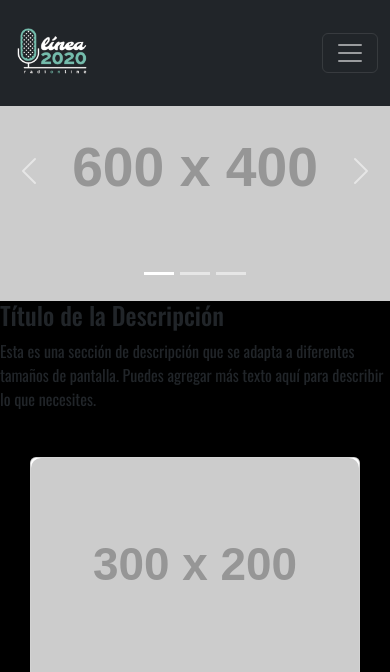
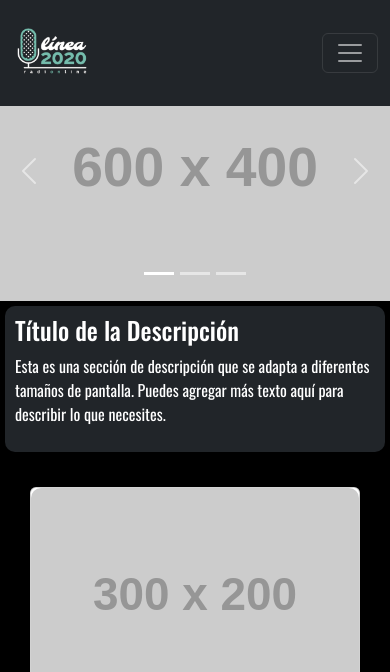
Before and after one commit to andres-astudillo/DWF-ProyectoFinal, a plain HTML site: page index.html in a window 390 px wide. Shown: the top 672 px of the page. Drawn offline with nearby package versions, Linux system fonts and the light colour scheme; placeholder pictures from the web are drawn by us.

Commit message:
Otros cambios menores en la descripción

```diff
--- a/style.css
+++ b/style.css
@@ -86,6 +86,34 @@ footer {
   }
 }
 
+/*Seteo para la sección de la descripción de la página*/
+.description-section {
+  padding: 20px;
+  background-color: #212529;
+  margin: 20px;
+  border-radius: 10px;
+  box-shadow: 0 4px 8px rgba(0, 0, 0, 0.1);
+}
+.description-section h2 {
+  color: #ffff;
+  margin-top: 0;
+}
+.description-section p {
+  color: #ffff;
+}
+@media (max-width: 768px) {
+  .description-section {
+      margin: 10px;
+      padding: 15px;
+  }
+}
+@media (max-width: 480px) {
+  .description-section {
+      margin: 5px;
+      padding: 10px;
+  }
+}
+
 /*Seteo para la sección del footer*/
 footer {
   background-color: #212529;
```
